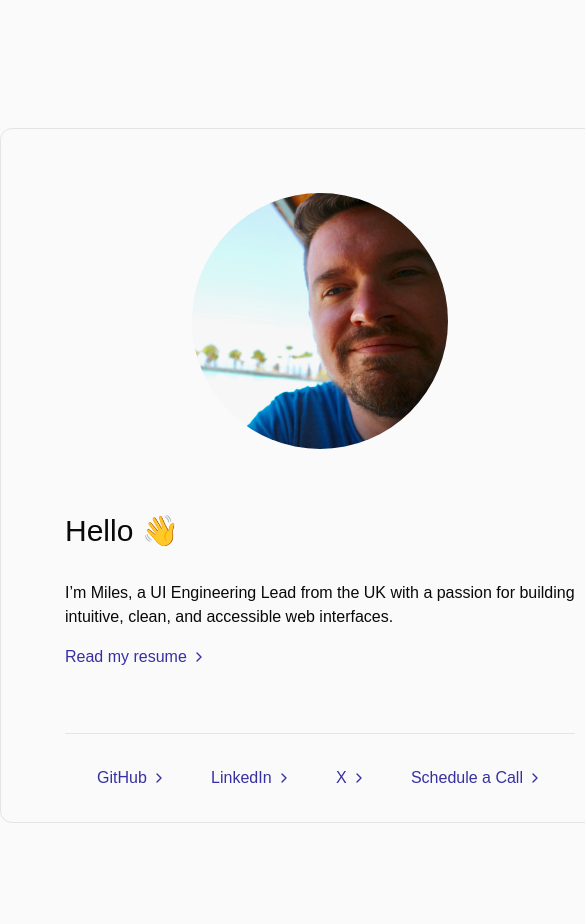
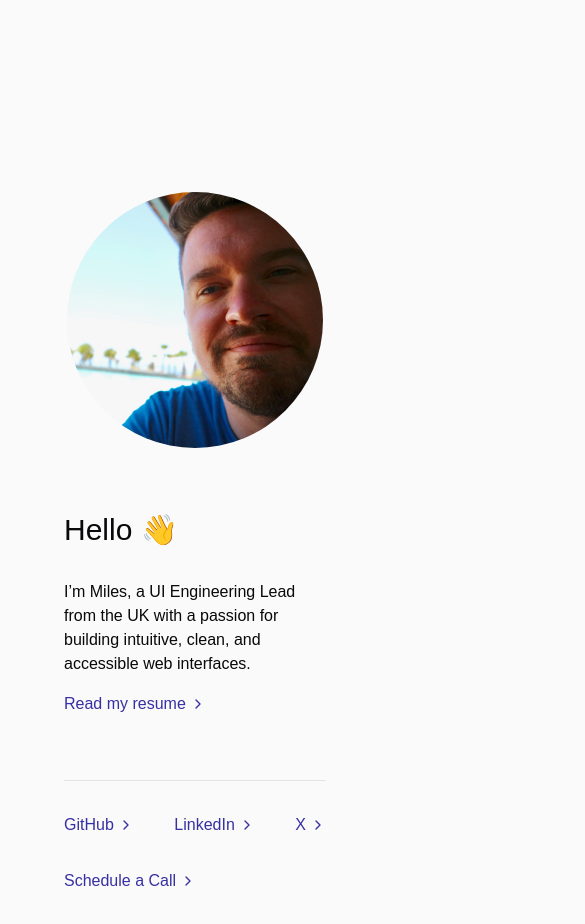
Before and after one commit to mwheelersmith/site, a Next.js app: page / in a window 390 px wide. Shown: the top 924 px of the page, 585 px wide, since content can reach past the window. Before the commit the page ends 844 px from the top, so only its background shows below. Built offline with nearby package versions, Linux system fonts and the light colour scheme.

Commit message:
Fix homepage on mobile and dark mode

```diff
--- a/app/page.tsx
+++ b/app/page.tsx
@@ -6,8 +6,8 @@ import { LinksListItem } from "@/components/links-list-item";
 
 export default function Home() {
   return (
-    <main className="mx-auto mt-32 flex w-[640px] flex-col">
-      <div className="flex flex-col gap-16 rounded-xl border border-zinc-200 p-16 pb-8">
+    <main className="mx-auto mt-32 flex flex-col md:w-[640px]">
+      <div className="flex flex-col gap-16 rounded-xl border-zinc-200 p-16 pb-8 md:border dark:border-zinc-800">
         <Image
           className="self-center rounded-full"
           src="/miles-avatar.jpg"
--- a/components/links-list.tsx
+++ b/components/links-list.tsx
@@ -2,7 +2,7 @@ import { ReactNode } from "react";
 
 export function LinksList({ children }: { children: ReactNode }) {
   return (
-    <div className="flex justify-between gap-8 border-t border-t-zinc-200 px-8 pt-8">
+    <div className="flex flex-wrap justify-between gap-8 border-t border-t-zinc-200 pt-8 md:px-8 dark:border-zinc-800">
       {children}
     </div>
   );
```
